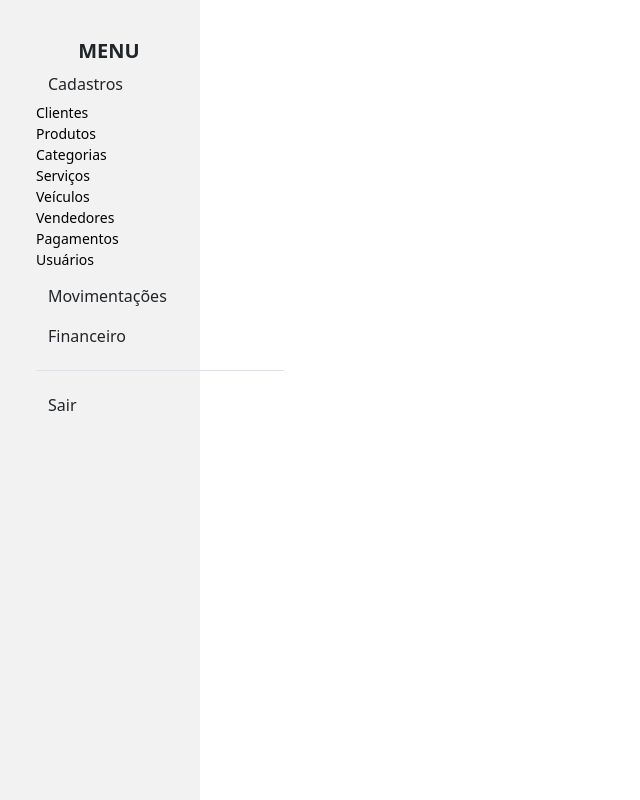
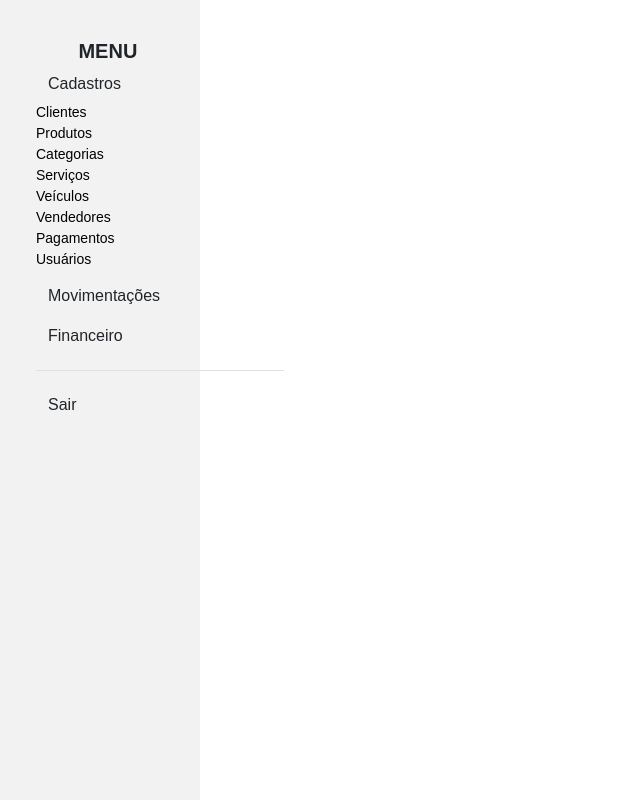
Before and after one commit to JoaoPedroPradella/ProjetoProgWeb, a PHP site: page /sistema.php in a window 1280 px wide. Shown: the whole page, without its empty margins (0-640 px from the left). Run offline with PHP 8.4, Linux system fonts and the light colour scheme; the visitor is signed in with stand-in values (Sample User, id 1).

Commit message:
Update menu.css

```diff
--- a/assets/css/menu.css
+++ b/assets/css/menu.css
@@ -1,3 +1,13 @@
+* {
+    box-sizing: border-box;
+  }
+
+  body {
+    margin: 0;
+    font-family: Arial, sans-serif;
+    display: flex;
+  }
+
 .flex-nowrap{
     width: 200px;
     height: 100vh;
```
